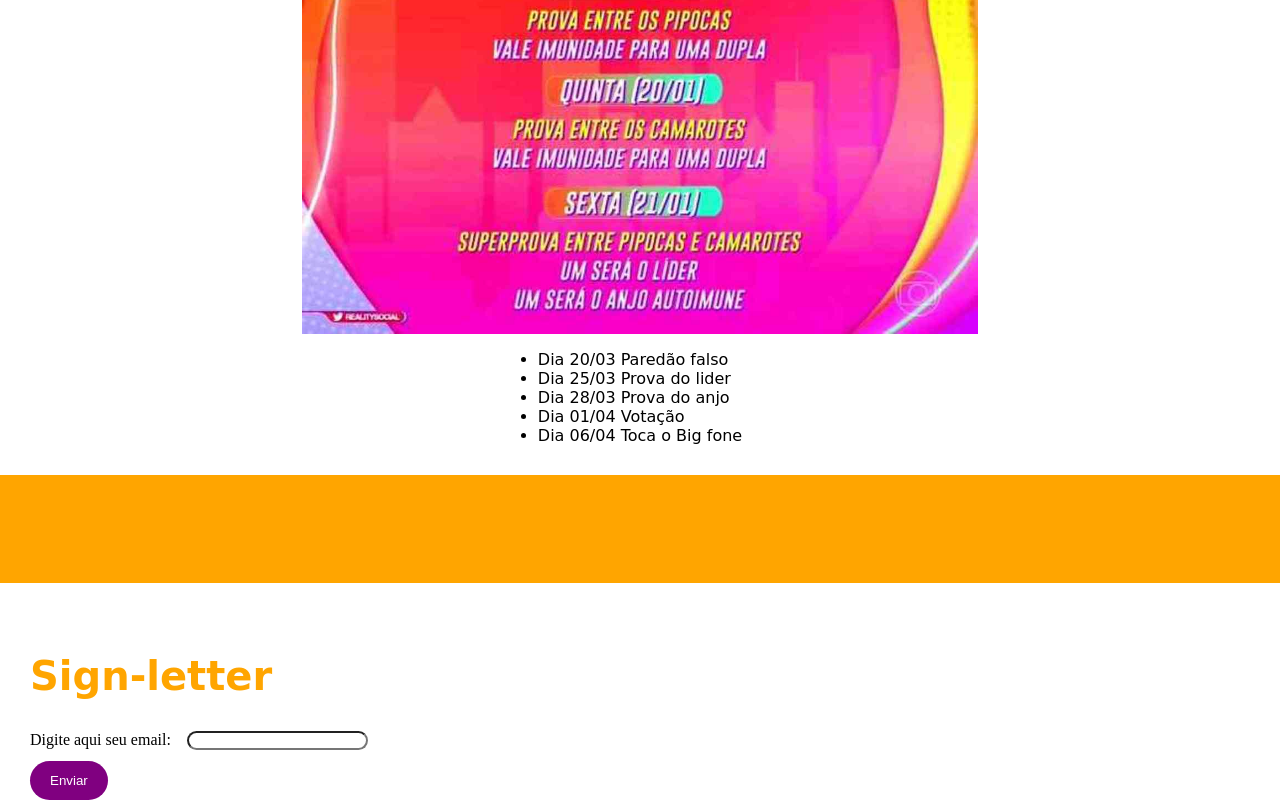
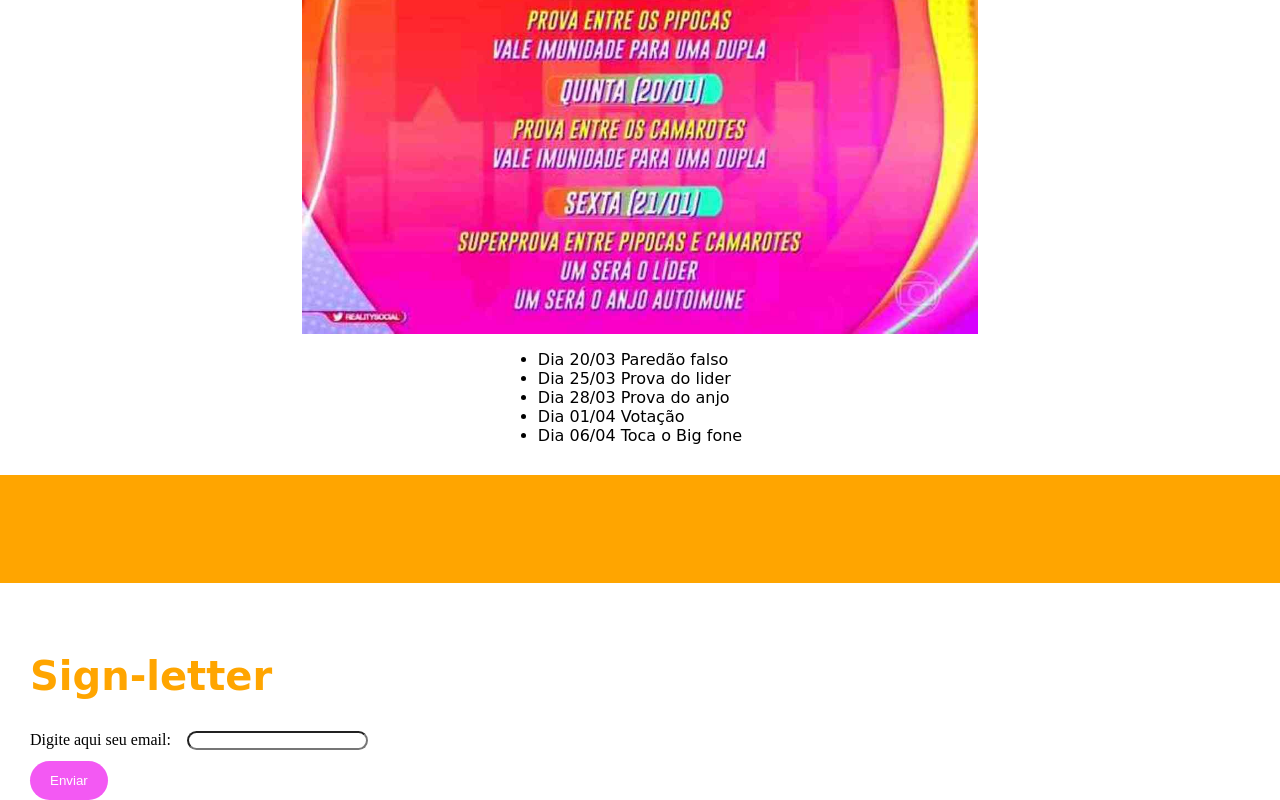
Before and after one commit to RaquelATeixeira51/tarefas_ebac, a plain HTML site: page src/index.html in a window 1280 px wide. In both pictures the pointer is over the input "Enviar". Shown: the part 967-1767 px from the top of the page. Drawn offline with Linux system fonts and the light colour scheme; a web font is replaced by a local one.

Commit message:
first commit

```diff
--- a/src/css/index.css
+++ b/src/css/index.css
@@ -143,7 +143,7 @@ label {
   }
 
   input[type=submit]:hover {
-    background-color: purple;
+    background-color: rgb(243, 89, 243);
   }
 
   input[type=email] {
```
